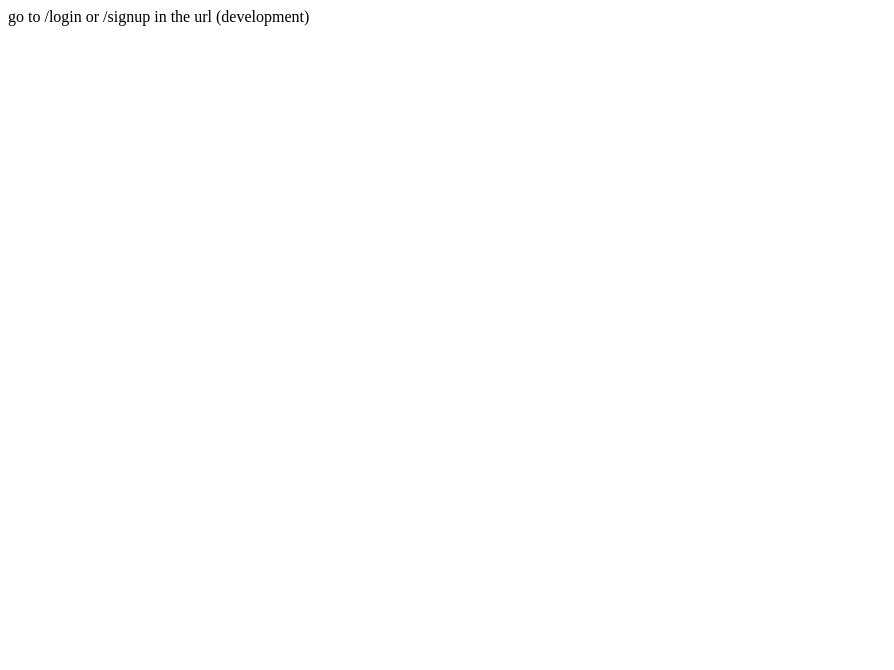
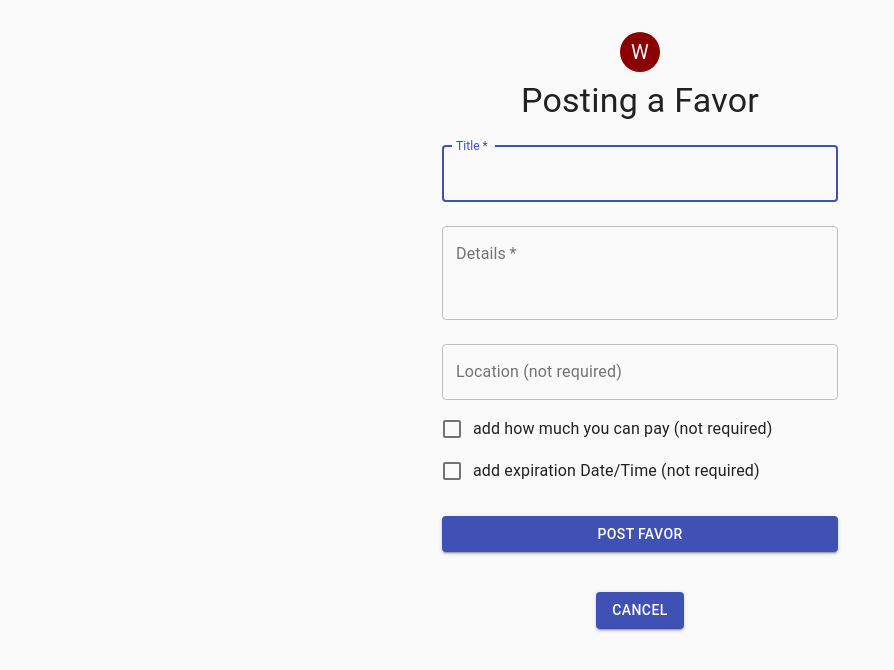
Before and after one commit to samueljaval/wes-favors-frontend, a React (Create React App) app: page /posting in a window 1280 px wide. Shown: the top 670 px of the page, without its empty margins (0-894 px from the left). Built offline with nearby package versions, Linux system fonts and the light colour scheme.

Commit message:
a lot of shit

```diff
--- a/src/App.js
+++ b/src/App.js
@@ -2,6 +2,7 @@ import React from 'react'
 import LoginForm from './components/loginForm'
 import SignUpForm from './components/signupForm'
 import Feed from './components/feed'
+import PostingForm from './components/postingForm'
 import {
   Switch,
   Route,
@@ -20,6 +21,9 @@ const App = () => {
         <Route path = "/feed">
         <Feed/>
         </Route>
+        <Route path = "/posting">
+        <PostingForm/>
+        </Route>
         <Route path = "/">
         <div> go to /login or /signup in the url (development) </div>
         </Route>
--- a/src/components/Favor.js
+++ b/src/components/Favor.js
@@ -1,33 +1,27 @@
 import React from 'react'
 import axios from 'axios'
+import Paper from '@material-ui/core/Paper';
 import { useSelector } from 'react-redux'
 import { makeStyles } from '@material-ui/core/styles';
 import Card from '@material-ui/core/Card';
 import CardActions from '@material-ui/core/CardActions';
+import Grid from '@material-ui/core/Grid';
 import CardContent from '@material-ui/core/CardContent';
 import Button from '@material-ui/core/Button';
 import Typography from '@material-ui/core/Typography';
 
-const useStyles = makeStyles({
-  root: {
-    minWidth: 275,
+const useStyles = makeStyles((theme) => ({
+  paper: {
+    maxWidth: 500,
+    margin: `${theme.spacing(1)}px auto`,
+    padding: theme.spacing(2),
   },
-  bullet: {
-    display: 'inline-block',
-    margin: '0 2px',
-    transform: 'scale(0.8)',
-  },
-  title: {
-    fontSize: 14,
-  },
-  pos: {
-    marginBottom: 12,
-  },
-});
+}));
+
 
 const Favor = (props) => {
     const classes = useStyles();
-    // const user = useSelector(store => store.user.token)
+    // const token = useSelector(store => store.user.token)
     // this hard coded token is just for testing
     const token = "eyJhbGciOiJIUzI1NiIsInR5cCI6IkpXVCJ9.eyJlbWFpbCI6Indlc2Zhdm9yc2FwcEBnbWFpbC5jb20iLCJpZCI6IjVmMjE2Y2Y0ODA2ODZhNmZlYzQ1ZTdkMSIsImlhdCI6MTU5NjAzNTAzOH0.xMcJ0Cxw38bgjmPzhtTS0qYGplhMCMZTWhEa50KKUT8"
     const favor = props.favor
@@ -46,26 +40,22 @@ const Favor = (props) => {
         catch (error) {console.log(error.response)}
     }
         return (
-          <Card className={classes.root} variant="outlined">
-            <CardContent>
-            <Typography variant="h6" component="h6">
-              Title : {favor.title}
+            <div>
+          <Paper className={classes.paper}>
+              <Typography variant="h6" component="h6">
+              {favor.title}
             </Typography>
-              <Typography className={classes.pos} color="textSecondary">
-                Details : {favor.details}
+              <Typography variant="body2" className={classes.pos} color="textSecondary">
+                Details : {favor.details} <br/>
+                Posted : {favor.posted_date_time} <br/>
+                Price : {favor.price ? `${favor.price}$`  : "no price"} <br/>
+                Expiration : {favor.expiration_date_time ? `${favor.expiration_date_time}`  : "no expiration time"}
               </Typography>
-              <Typography className={classes.pos} color="textSecondary">
-                Posted : {favor.posted_date_time}
-              </Typography>
-              <Typography className={classes.pos} color="textSecondary">
-                Price : {favor.price ? `${favor.price}$`  : "no price"}
-              </Typography>
-            </CardContent>
-            <CardActions>
-              <Button onClick={accept} variant="contained"
-              size="small">I will do it!</Button>
-            </CardActions>
-          </Card>
+             <br/>
+            <Button style={{color:"red"}} onClick={accept} variant="contained"
+            size="small">I can do it</Button>
+          </Paper>
+          </div>
         );
 }
 
--- a/src/components/feed.js
+++ b/src/components/feed.js
@@ -1,8 +1,18 @@
 import React, { useState, useEffect } from 'react'
 import { useSelector } from 'react-redux'
+import Button from '@material-ui/core/Button'
 import axios from 'axios'
 import Favor from './Favor'
-
+import AssignmentIndIcon from '@material-ui/icons/AssignmentInd'
+import Typography from '@material-ui/core/Typography'
+import Avatar from '@material-ui/core/Avatar'
+import CssBaseline from '@material-ui/core/CssBaseline'
+import Container from '@material-ui/core/Container'
+import Grid from '@material-ui/core/Grid'
+import { makeStyles } from '@material-ui/core/styles'
+import {
+  Redirect,Link
+} from "react-router-dom"
 
 const Feed = () => {
 
@@ -19,33 +29,41 @@ const Feed = () => {
       }, [])
 
     const [favors, setFavors] = useState()
+    const [posting, setPosting] = useState(false)
 
-    const [width, setWidth] = React.useState(window.innerWidth)
-    const [height, setHeight] = React.useState(window.innerHeight)
-    const updateWidthAndHeight = () => {
-      setWidth(window.innerWidth);
-      setHeight(window.innerHeight);
-    }
-    React.useEffect(() => {
-        window.addEventListener("resize", updateWidthAndHeight);
-        return () => window.removeEventListener("resize", updateWidthAndHeight);
-    })
+    const useStyles = makeStyles((theme) => ({
+      paper: {
+        marginTop: theme.spacing(3),
+        display: 'flex',
+        flexDirection: 'column',
+        alignItems: 'center',
+    },
+    avatar: {
+      margin: theme.spacing(1),
+      backgroundColor: "darkred",
+    }}))
 
-    const title = {
-        position: 'absolute',
-        left: '50%',
-        top: '6%',
-        fontSize: (height+width)/40,
-        transform: 'translate(-50%, -50%)',
-        color : 'darkred'
-    }
+    const classes = useStyles()
 
     return (
         <div>
-        <div style={title}>WES FAVORS</div>
-        <div style={{position :'absolute',top:'15%'}}>
+        <Container component="main" >
+        <CssBaseline />
+        {posting ? <Redirect to = "/posting"/> : <></>}
+        <div className={classes.paper}>
+        <Avatar className={classes.avatar}>W</Avatar>
+          <Typography component="h1" variant="h4">
+            WESFAVORS
+          </Typography>
+        <div>
+        <br></br>
+        <Button style={{color:"red", fontWeight: "bold"}} onClick={() => setPosting(true)} variant="contained"
+        size="small">Post A Favor</Button>
+        <br></br><br></br>
         {favors ? favors.map(favor => <Favor key={favor.id} favor={favor}/>) : <></>}
         </div>
+        </div>
+        </Container>
         </div>
     )
 }
--- a/src/components/loginForm.js
+++ b/src/components/loginForm.js
@@ -20,17 +20,17 @@ import {
 
 const useStyles = makeStyles((theme) => ({
   paper: {
-    marginTop: theme.spacing(8),
+    marginTop: theme.spacing(3),
     display: 'flex',
     flexDirection: 'column',
     alignItems: 'center',
   },
   avatar: {
     margin: theme.spacing(1),
-    backgroundColor: theme.palette.secondary.main,
+    backgroundColor: "darkred",
   },
   form: {
-    width: '100%', // Fix IE 11 issue.
+    width: '100%',
     marginTop: theme.spacing(1),
   },
   submit: {
--- /dev/null
+++ b/src/components/postingForm.js
@@ -0,0 +1,211 @@
+import React, { useState } from 'react'
+import signupService from '../services/signup'
+import Avatar from '@material-ui/core/Avatar'
+import Button from '@material-ui/core/Button'
+import CssBaseline from '@material-ui/core/CssBaseline'
+import axios from 'axios'
+import TextField from '@material-ui/core/TextField'
+import Grid from '@material-ui/core/Grid'
+import PostAddIcon from '@material-ui/icons/PostAdd';
+import Typography from '@material-ui/core/Typography'
+import { makeStyles } from '@material-ui/core/styles'
+import AssignmentIndIcon from '@material-ui/icons/AssignmentInd'
+import Container from '@material-ui/core/Container'
+import { Alert, AlertTitle } from '@material-ui/lab'
+import FormGroup from '@material-ui/core/FormGroup';
+import FormControlLabel from '@material-ui/core/FormControlLabel';
+import DateFnsUtils from '@date-io/date-fns';
+import postingService from '../services/posting'
+import {
+  MuiPickersUtilsProvider,
+  KeyboardTimePicker,
+  KeyboardDatePicker,
+} from '@material-ui/pickers';
+import Checkbox from '@material-ui/core/Checkbox';
+import {
+  Redirect,Link
+} from "react-router-dom"
+
+
+
+const Posting = () => {
+
+    const [title, setTitle] = useState(null)
+    const [details, setDetails] = useState(null)
+    const [price, setPrice] = useState(null)
+    const [expires, setExpires] = useState(null)
+    const [location, setLocation] = useState(null)
+    const [done, setDone] = useState(false)
+    const [msg, setMsg] = useState(null)
+    const [exp, setExp] = useState(false)
+    const [free, setFree] = useState(false)
+
+    const useStyles = makeStyles((theme) => ({
+      paper: {
+        marginTop: theme.spacing(3),
+        display: 'flex',
+        flexDirection: 'column',
+        alignItems: 'center',
+      },
+      avatar: {
+        margin: theme.spacing(1),
+        backgroundColor: "darkred",
+      },
+      form: {
+        width: '100%', // Fix IE 11 issue.
+        marginTop: theme.spacing(1),
+      },
+      submit: {
+        margin: theme.spacing(3, 0, 2),
+      },
+    }))
+
+    const handleDateChange = (date) => {
+        if (exp) setExpires(date)
+    }
+
+    const handlePosting = async (event) => {
+        event.preventDefault()
+
+        const response = await postingService.posting({ title,
+                details,
+                location,
+                price,
+                expiration_date_time : expires})
+        // need to find a way to keep user logged in here, maybe user cookies
+        // what the course did was not good practice and apparently not safe
+        if (response.status === 201) {
+            setDone(true)
+        }
+        else {setMsg(response.data.error)}
+    }
+
+    const classes = useStyles()
+    return (
+        <div>
+        {done ? <Redirect to = "/feed"/> : <></>}
+        {msg ?  <Alert severity="error">
+          <AlertTitle>Error</AlertTitle>
+          <strong>{msg}</strong>
+        </Alert> : <></>}
+        <Container component="main" maxWidth="xs">
+          <CssBaseline />
+          <div className={classes.paper}>
+            <Avatar className={classes.avatar}>W</Avatar>
+            <Typography component="h1" variant="h4">
+              Posting a Favor
+            </Typography>
+            <form onSubmit={handlePosting} className={classes.form} noValidate>
+              <TextField
+                variant="outlined"
+                margin="normal"
+                required
+                fullWidth
+                id="title"
+                label="Title"
+                autoFocus
+                onChange={({ target }) => setTitle(target.value)}
+              />
+              <TextField
+                variant="outlined"
+                margin="normal"
+                label="Multiline"
+                multiline
+                rows={3}
+                required
+                fullWidth
+                label="Details"
+                id="details"
+                onChange={({ target }) => setDetails(target.value)}
+              />
+              <TextField
+                variant="outlined"
+                margin="normal"
+                fullWidth
+                label="Location (not required)"
+                id="location"
+                onChange={({ target }) => setLocation(target.value)}
+              />
+              <FormControlLabel
+                  control={
+                    <Checkbox
+                      checked={free}
+                      onChange={()=>setFree(!free)}
+                      color="primary"
+                    />
+                  }
+                  label="add how much you can pay (not required)"
+                  />
+              {free ? <TextField
+                variant="outlined"
+                margin="normal"
+                label="Price"
+                id="price"
+                onChange={({ target }) => setPrice(target.value)}
+              /> : <></>}
+              <FormControlLabel
+                  control={
+                    <Checkbox
+                      checked={exp}
+                      onChange={()=>setExp(!exp)}
+                      name="checkedB"
+                      color="primary"
+                    />
+                  }
+                  label="add expiration Date/Time (not required)"
+                  />
+              {exp ? <MuiPickersUtilsProvider utils={DateFnsUtils}>
+                <Grid container justify="space-around">
+                  <Grid item xs>
+                  <KeyboardDatePicker
+                    margin="normal"
+                    id="expiration date"
+                    label="Expiration Date"
+                    format="MM/dd/yyyy"
+                    value={expires}
+                    onChange={handleDateChange}
+                    KeyboardButtonProps={{
+                      'aria-label': 'change date',
+                    }}
+                  />
+                  </Grid>
+                  <Grid item xs>
+                  <KeyboardTimePicker
+                    margin="normal"
+                    id="expiration time"
+                    label="Expiration Time"
+                    value={expires}
+                    onChange={handleDateChange}
+                    KeyboardButtonProps={{
+                      'aria-label': 'change time',
+                    }}
+                  />
+                  </Grid>
+                </Grid>
+              </MuiPickersUtilsProvider> : <></>}
+              <Button
+                type="submit"
+                fullWidth
+                variant="contained"
+                color="primary"
+                className={classes.submit}
+              >
+                Post Favor
+              </Button>
+            </form>
+            <Button
+              variant="contained"
+              color="primary"
+              className={classes.submit}
+              onClick={() => setDone(true)}
+            >
+              Cancel
+            </Button>
+            <br></br><br></br><br></br><br></br>
+          </div>
+        </Container>
+        </div>
+    )
+}
+
+export default Posting
--- a/src/components/signupForm.js
+++ b/src/components/signupForm.js
@@ -10,14 +10,16 @@ import { makeStyles } from '@material-ui/core/styles'
 import AssignmentIndIcon from '@material-ui/icons/AssignmentInd'
 import Container from '@material-ui/core/Container'
 import { Alert, AlertTitle } from '@material-ui/lab'
+import InputLabel from '@material-ui/core/InputLabel';
+import MenuItem from '@material-ui/core/MenuItem';
+import FormControl from '@material-ui/core/FormControl';
+import Select from '@material-ui/core/Select';
 import {
   Redirect,Link
 } from "react-router-dom"
 
 
 const SignUpForm = () => {
-
-
 
     const [name, setName] = useState('')
 	const [email, setEmail] = useState('')
@@ -40,21 +42,27 @@ const SignUpForm = () => {
     //     return () => window.removeEventListener("resize", updateWidthAndHeight);
     // })
 
-
+    console.log(Class)
     const useStyles = makeStyles((theme) => ({
       paper: {
-        marginTop: theme.spacing(8),
+        marginTop: theme.spacing(3),
         display: 'flex',
         flexDirection: 'column',
         alignItems: 'center',
       },
       avatar: {
         margin: theme.spacing(1),
-        backgroundColor: theme.palette.secondary.main,
+        backgroundColor: "darkred"//theme.palette.secondary.main,
       },
       form: {
         width: '100%', // Fix IE 11 issue.
         marginTop: theme.spacing(1),
+      },
+      formControl: {
+          marginTop: theme.spacing(2),
+          marginBottom:theme.spacing(1),
+          margin: theme.spacing(0),
+          width: '97%'
       },
       submit: {
         margin: theme.spacing(3, 0, 2),
@@ -116,7 +124,7 @@ const SignUpForm = () => {
                 margin="normal"
                 required
                 fullWidth
-                label="Email"
+                label="Email (@wesleyan.edu only)"
                 id="email"
                 onChange={({ target }) => setEmail(target.value)}
               />
@@ -140,15 +148,26 @@ const SignUpForm = () => {
                 id="cpassword"
                 onChange={({ target }) => setConfirmPassword(target.value)}
               />
-              <TextField
-                variant="outlined"
-                margin="normal"
-                required
-                fullWidth
-                label="Class"
-                id="Class"
-                onChange={({ target }) => setClass(target.value)}
-              />
+              <Grid container>
+                <Grid item xs>
+                  <FormControl variant="outlined" className={classes.formControl}>
+                        <InputLabel>Class</InputLabel>
+                        <Select
+                          value={Class}
+                          onChange={({ target }) => setClass(target.value)}
+                          label="Class"
+                        >
+                          <MenuItem value="">
+                            <em>None</em>
+                          </MenuItem>
+                          <MenuItem value={2021}>2021</MenuItem>
+                          <MenuItem value={2022}>2022</MenuItem>
+                          <MenuItem value={2023}>2023</MenuItem>
+                          <MenuItem value={2024}>2024</MenuItem>
+                        </Select>
+                  </FormControl>
+              </Grid>
+              <Grid item>
               <TextField
                 variant="outlined"
                 margin="normal"
@@ -159,6 +178,8 @@ const SignUpForm = () => {
                 id="phone"
                 onChange={({ target }) => setPhone(target.value)}
               />
+              </Grid>
+             </Grid>
               <Button
                 type="submit"
                 fullWidth
--- /dev/null
+++ b/src/services/posting.js
@@ -0,0 +1,17 @@
+import axios from 'axios'
+const baseUrl = 'http://localhost:3001/api/favors'
+
+const posting = async (info) => {
+	const token = "eyJhbGciOiJIUzI1NiIsInR5cCI6IkpXVCJ9.eyJlbWFpbCI6Indlc2Zhdm9yc2FwcEBnbWFpbC5jb20iLCJpZCI6IjVmMjE2Y2Y0ODA2ODZhNmZlYzQ1ZTdkMSIsImlhdCI6MTU5NjAzNTAzOH0.xMcJ0Cxw38bgjmPzhtTS0qYGplhMCMZTWhEa50KKUT8"
+	try {
+		const response = await axios.post(baseUrl, info, {headers: {Authorization: 'bearer ' + token}})
+		return response
+	}
+	catch (error) {
+		if (!error.response) return {data : {error : "we have had on problem on the server side"}}
+		console.log(error.response)
+		return error.response
+	}
+}
+
+export default { posting }
```
